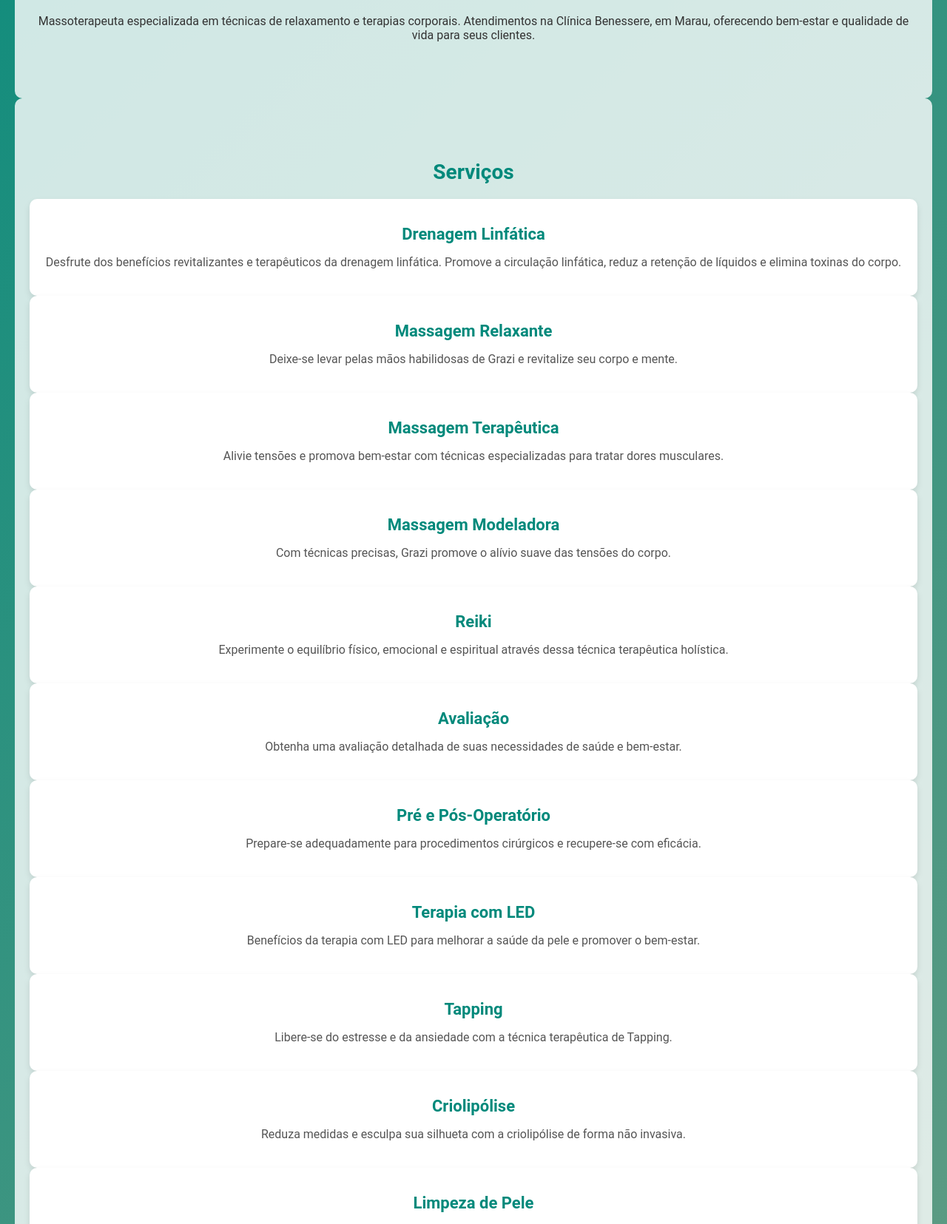
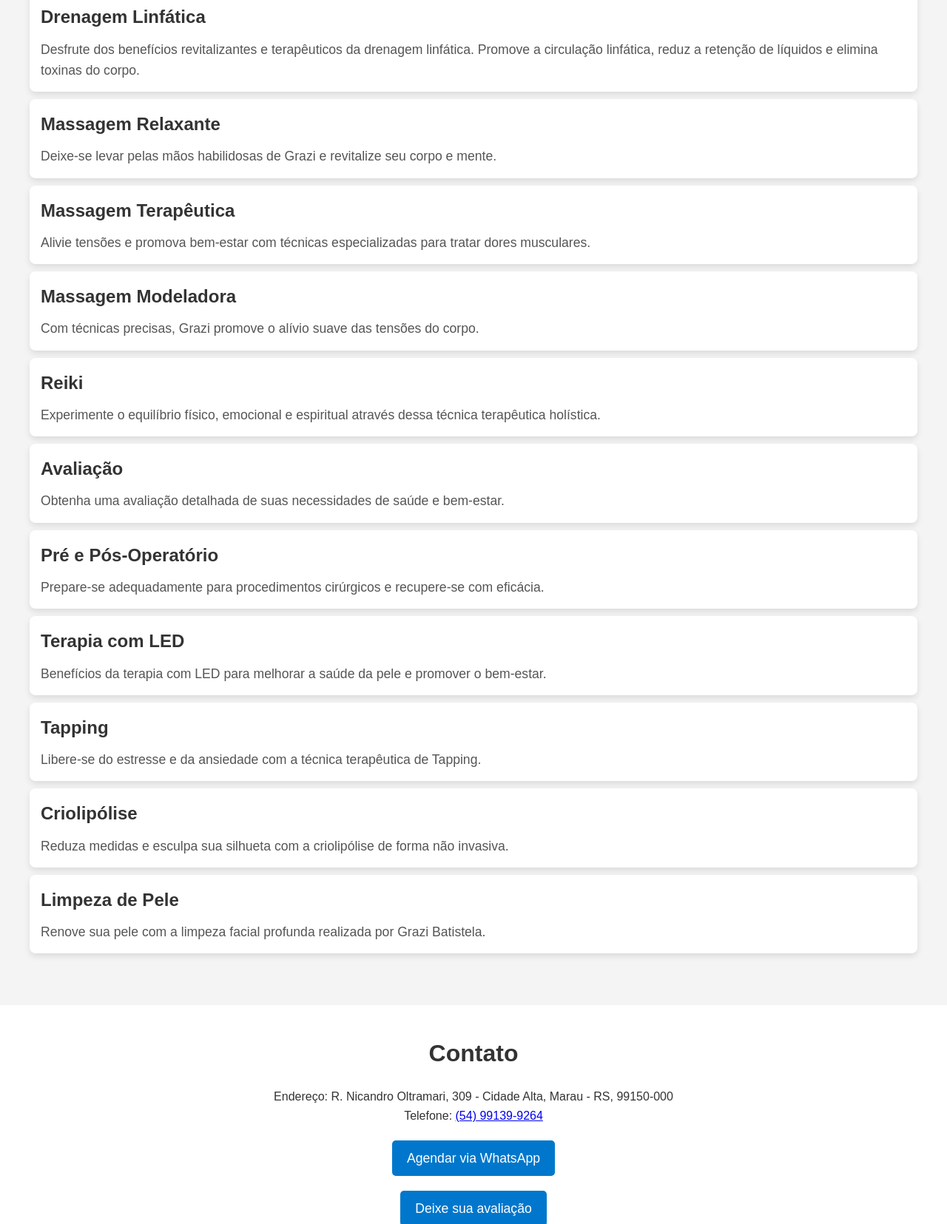
Before and after one commit to gbcasagrande/gbcasagrande.github.io, a PHP site: page /grazi/index.html in a window 1280 px wide. Shown: the part 844-2499 px from the top of the page at 74% size. Run offline with PHP 8.4, Linux system fonts and the light colour scheme.

Commit message:
Update styles.css

```diff
--- a/grazi/styles.css
+++ b/grazi/styles.css
@@ -1,158 +1,122 @@
-body {
-    font-family: 'Roboto', sans-serif;
+* {
     margin: 0;
     padding: 0;
-    background: linear-gradient(135deg, #00897b, #6d9e85);
+    box-sizing: border-box;
+}
+
+body {
+    font-family: Arial, sans-serif;
+    line-height: 1.6;
+    background-color: #f4f4f4;
     color: #333;
-    scroll-behavior: smooth;
 }
 
 header {
-    background-color: rgba(0, 137, 123, 0.8);
-    color: white;
-    text-align: center;
-    padding: 50px 20px;
-    font-size: 32px;
-    box-shadow: 0px 2px 10px rgba(0, 0, 0, 0.2);
+    background-color: #0077cc;
+    color: #fff;
+    padding: 20px 0;
 }
 
-nav {
+header h1 {
     text-align: center;
-    margin-top: 20px;
+    font-size: 2.5rem;
 }
 
-nav a {
+nav ul {
+    display: flex;
+    justify-content: center;
+    list-style: none;
+    padding: 10px 0;
+}
+
+nav ul li {
+    margin: 0 15px;
+}
+
+nav ul li a {
+    color: #fff;
     text-decoration: none;
-    color: #fff;
-    font-weight: bold;
-    margin: 0 20px;
-    font-size: 18px;
+    font-size: 1.1rem;
     transition: color 0.3s;
 }
 
-nav a:hover {
-    color: #f1c40f;
+nav ul li a:hover {
+    color: #ffcc00;
 }
 
 section {
-    padding: 60px 20px;
-    margin: auto;
-    max-width: 1200px;
+    padding: 40px;
+    margin-bottom: 20px;
+}
+
+h2 {
+    font-size: 2rem;
+    margin-bottom: 20px;
+}
+
+.grazi-photo {
+    width: 100%;
+    max-width: 400px;
+    border-radius: 10px;
+    margin-top: 20px;
+    margin-bottom: 20px;
+}
+
+.card {
+    background-color: #fff;
+    border-radius: 8px;
+    padding: 15px;
+    margin: 10px 0;
+    box-shadow: 0 4px 8px rgba(0, 0, 0, 0.1);
+}
+
+.card h3 {
+    font-size: 1.5rem;
+    margin-bottom: 10px;
+}
+
+.card p {
+    font-size: 1.1rem;
+    color: #555;
+}
+
+#contato {
+    background-color: #ffffff;
+    padding: 40px;
     text-align: center;
-    background-color: rgba(255, 255, 255, 0.8);
+}
+
+#google-map iframe {
+    width: 100%;
+    max-width: 600px;
+    height: 400px;
+    border: 0;
     border-radius: 10px;
 }
 
-section h2 {
-    font-size: 28px;
-    color: #00897b;
-    margin-bottom: 20px;
+footer {
+    background-color: #0077cc;
+    color: #fff;
+    text-align: center;
+    padding: 20px;
 }
 
-.card-container {
-    display: grid;
-    grid-template-columns: repeat(auto-fill, minmax(280px, 1fr));
-    gap: 20px;
-    margin-top: 40px;
+footer p {
+    font-size: 1rem;
 }
 
-.card {
-    background-color: white;
-    box-shadow: 0 4px 8px rgba(0, 0, 0, 0.1);
-    border-radius: 10px;
-    padding: 20px;
-    transition: transform 0.3s;
-    cursor: pointer;
-    text-align: center;
+.btn-agendar, .btn-review {
+    display: inline-block;
+    background-color: #0077cc;
+    color: #fff;
+    padding: 10px 20px;
+    border-radius: 5px;
+    text-decoration: none;
+    margin-top: 20px;
+    font-size: 1.1rem;
+    transition: background-color 0.3s;
 }
 
-.card:hover {
-    transform: translateY(-10px);
+.btn-agendar:hover, .btn-review:hover {
+    background-color: #005fa3;
 }
-
-.card i {
-    font-size: 50px;
-    color: #00897b;
-    margin-bottom: 15px;
-}
-
-.card h3 {
-    color: #00897b;
-    font-size: 22px;
-    margin-top: 15px;
-    margin-bottom: 15px;
-}
-
-.card p {
-    font-size: 16px;
-    color: #555;
-}
-
-.cta-button {
-    background-color: #00897b;
-    color: white;
-    padding: 15px 30px;
-    font-size: 18px;
-    text-decoration: none;
-    border-radius: 5px;
-    display: inline-block;
-    transition: background-color 0.3s;
-    margin-top: 30px;
-}
-
-.cta-button:hover {
-    background-color: #00695c;
-}
-
-.reviews-section {
-    background-color: #f1c40f;
-    padding: 40px 20px;
-    margin-top: 60px;
-    border-radius: 10px;
-}
-
-.reviews-section h2 {
-    color: #333;
-    font-size: 28px;
-}
-
-.review-card {
-    background-color: white;
-    padding: 20px;
-    margin: 15px 0;
-    box-shadow: 0px 2px 10px rgba(0, 0, 0, 0.1);
-    border-radius: 8px;
-}
-
-.review-card p {
-    font-size: 16px;
-    color: #555;
-}
-
-.review-card .star-rating {
-    color: #f39c12;
-    font-size: 18px;
-    margin-bottom: 10px;
-}
-
-footer {
-    text-align: center;
-    background-color: #00897b;
-    color: white;
-    padding: 20px;
-    margin-top: 60px;
-}
-
-.map-container {
-    margin-top: 40px;
-    max-width: 100%;
-    height: 400px;
-    border-radius: 10px;
-    overflow: hidden;
-}
-
-iframe {
-    width: 100%;
-    height: 100%;
-    border: 0;
-}
```
